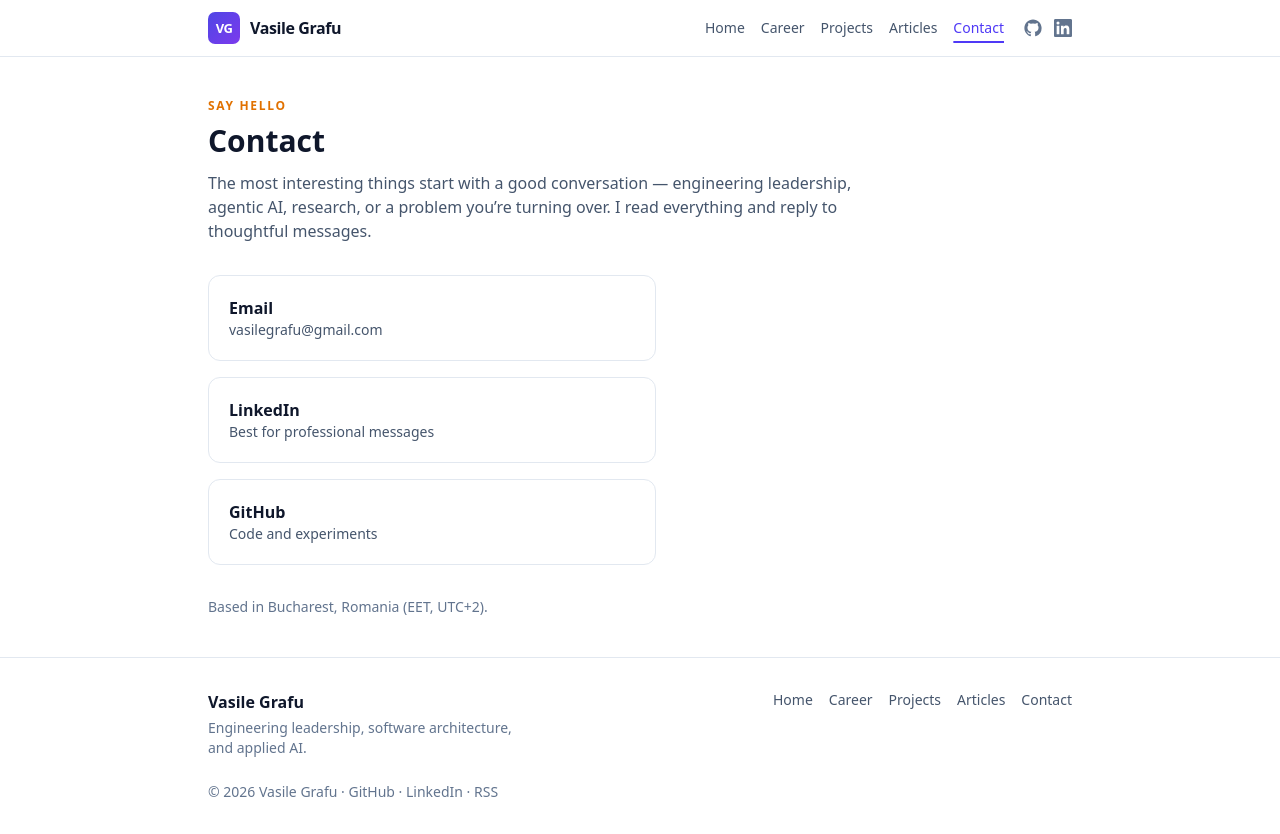
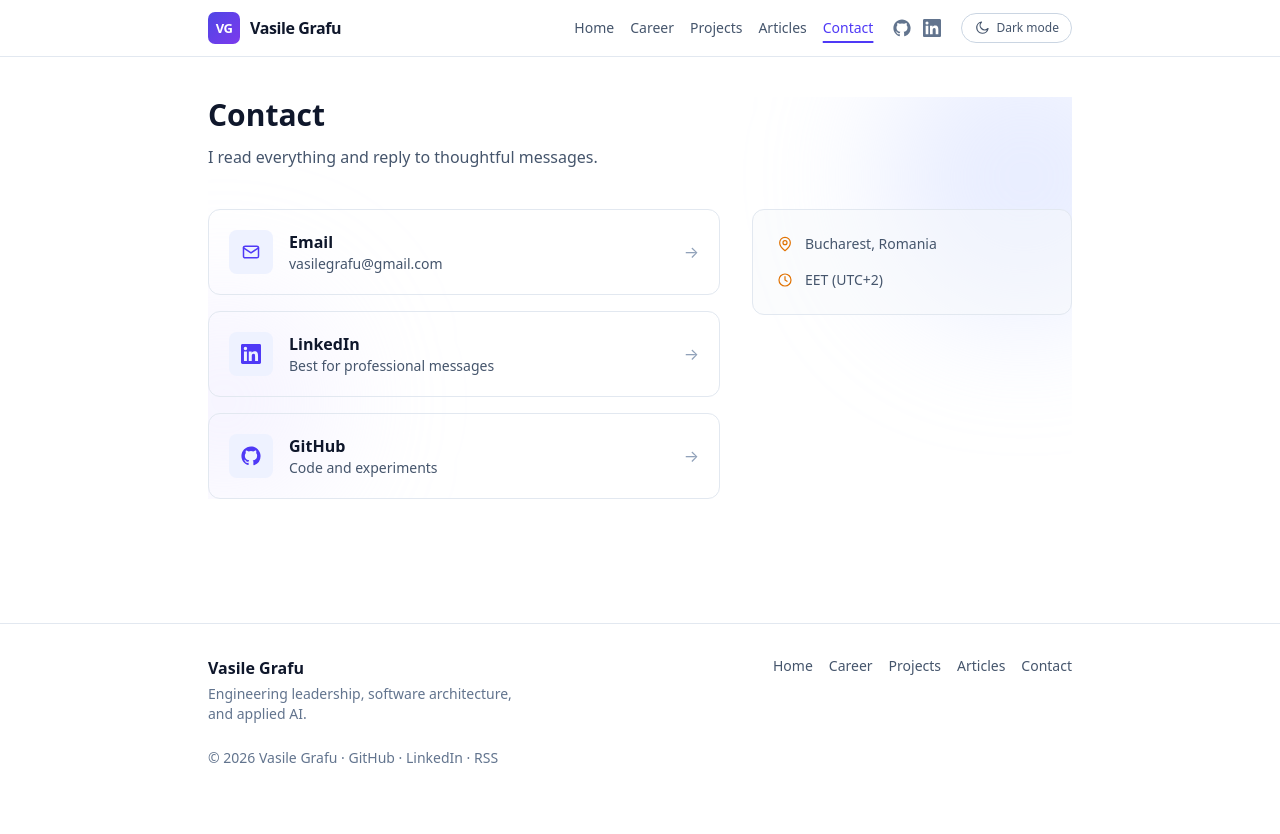
Before and after one commit to vasilegrafu/vasilegrafu.github.io, an Astro site: page /contact in a window 1280 px wide. After the commit the page ends 800 px from the top, so only its background shows below. Built offline with nearby package versions, Linux system fonts and the light colour scheme; Astro itself is replaced by a stand-in of ours.

Commit message:
Theme toggle, refined buttons, and contact page redesign
- Labeled light/dark toggle in header; class-based dark mode with
  localStorage persistence and pre-paint init (no flash)
- Contact: icon cards with visible hover arrows, location/timezone panel,
  trimmed copy
- Slimmer, quieter buttons across hero and career

Co-Authored-By: Claude Fable 5 <noreply@anthropic.com>
Claude-Session: https://claude.ai/code/session_01DUAnjygzEYDYM36WgVjPDe

```diff
--- a/src/layouts/Base.astro
+++ b/src/layouts/Base.astro
@@ -44,6 +44,14 @@ const isActive = (href: string) =>
     <meta name="twitter:card" content="summary_large_image" />
     <meta name="twitter:image" content={new URL('/og.png', site.url)} />
     <meta name="generator" content={Astro.generator} />
+    <script is:inline>
+      (function () {
+        var t;
+        try { t = localStorage.getItem('theme'); } catch (e) {}
+        var dark = t === 'dark' || (!t && window.matchMedia('(prefers-color-scheme: dark)').matches);
+        if (dark) document.documentElement.classList.add('dark');
+      })();
+    </script>
   </head>
   <body class="min-h-screen bg-white text-slate-800 dark:bg-slate-950 dark:text-slate-200 flex flex-col font-sans">
     <header class="sticky top-0 z-10 border-b border-slate-200 dark:border-slate-800 bg-white/90 dark:bg-slate-950/90 backdrop-blur">
@@ -86,6 +94,27 @@ const isActive = (href: string) =>
               <svg class="h-4.5 w-4.5" viewBox="0 0 24 24" fill="currentColor" aria-hidden="true"><path d="M20.45 20.45h-3.55v-5.57c0-1.33-.03-3.04-1.85-3.04-1.85 0-2.14 1.45-2.14 2.94v5.67H9.35V9h3.41v1.56h.05c.48-.9 1.64-1.85 3.37-1.85 3.6 0 4.27 2.37 4.27 5.46v6.28ZM5.34 7.43a2.06 2.06 0 1 1 0-4.12 2.06 2.06 0 0 1 0 4.12ZM7.12 20.45H3.56V9h3.56v11.45ZM22.23 0H1.77C.79 0 0 .77 0 1.72v20.55C0 23.23.79 24 1.77 24h20.45c.98 0 1.78-.77 1.78-1.72V1.72C24 .77 23.2 0 22.23 0Z"/></svg>
             </a>
           </div>
+          <button
+            id="theme-toggle"
+            type="button"
+            aria-label="Toggle dark mode"
+            title="Switch between light and dark theme"
+            class="inline-flex items-center rounded-full border border-slate-300 dark:border-slate-700 px-3 py-1.5 text-xs font-medium text-slate-600 dark:text-slate-300 transition-colors hover:border-indigo-600 hover:text-indigo-600 dark:hover:border-indigo-400 dark:hover:text-indigo-400"
+          >
+            <span class="inline-flex items-center gap-1.5 dark:hidden">
+              <svg class="h-4 w-4" fill="none" stroke="currentColor" stroke-width="1.8" viewBox="0 0 24 24" aria-hidden="true">
+                <path stroke-linecap="round" stroke-linejoin="round" d="M21 12.8A8.5 8.5 0 1 1 11.2 3a6.6 6.6 0 0 0 9.8 9.8Z" />
+              </svg>
+              Dark mode
+            </span>
+            <span class="hidden items-center gap-1.5 dark:inline-flex">
+              <svg class="h-4 w-4" fill="none" stroke="currentColor" stroke-width="1.8" viewBox="0 0 24 24" aria-hidden="true">
+                <circle cx="12" cy="12" r="4" />
+                <path stroke-linecap="round" d="M12 2v2m0 16v2M4.9 4.9l1.4 1.4m11.4 11.4 1.4 1.4M2 12h2m16 0h2M4.9 19.1l1.4-1.4M17.7 6.3l1.4-1.4" />
+              </svg>
+              Light mode
+            </span>
+          </button>
         </div>
       </div>
     </header>
@@ -121,5 +150,12 @@ const isActive = (href: string) =>
         </p>
       </div>
     </footer>
+
+    <script is:inline>
+      document.getElementById('theme-toggle').addEventListener('click', function () {
+        var dark = document.documentElement.classList.toggle('dark');
+        try { localStorage.setItem('theme', dark ? 'dark' : 'light'); } catch (e) {}
+      });
+    </script>
   </body>
 </html>
--- a/src/pages/career.astro
+++ b/src/pages/career.astro
@@ -43,9 +43,9 @@ const roleIcons = [
     <a
       href="/cv.pdf"
       download="Vasile-Grafu-Resume.pdf"
-      class="inline-flex items-center gap-2 rounded-lg bg-indigo-600 px-5 py-2.5 text-white font-medium shadow-sm hover:bg-indigo-700"
+      class="inline-flex items-center gap-2 rounded-lg bg-indigo-600 px-4 py-2 text-sm font-medium text-white shadow-sm transition-colors hover:bg-indigo-700"
     >
-      <svg class="h-4 w-4" fill="none" stroke="currentColor" stroke-width="2" viewBox="0 0 24 24" aria-hidden="true">
+      <svg class="h-3.5 w-3.5" fill="none" stroke="currentColor" stroke-width="2" viewBox="0 0 24 24" aria-hidden="true">
         <path stroke-linecap="round" stroke-linejoin="round" d="M12 4v12m0 0l-4-4m4 4l4-4M4 20h16" />
       </svg>
       Download resume (PDF)
--- a/src/pages/contact.astro
+++ b/src/pages/contact.astro
@@ -4,48 +4,82 @@ import { site } from '../data/profile';
 ---
 
 <Base title="Contact — Vasile Grafu" description="Get in touch with Vasile Grafu to exchange ideas on engineering leadership, AI systems, and research.">
-  <p class="kicker">Say hello</p>
-  <h1 class="mt-2 font-display text-3xl font-bold text-slate-900 dark:text-white">Contact</h1>
+  <div class="relative">
+    <div class="pointer-events-none absolute inset-0 -z-10 overflow-hidden" aria-hidden="true">
+      <div class="absolute -top-16 -right-24 h-72 w-72 rounded-full bg-indigo-200/40 dark:bg-indigo-500/10 blur-3xl"></div>
+      <div class="absolute top-48 -left-24 h-56 w-56 rounded-full bg-violet-200/30 dark:bg-violet-500/10 blur-3xl"></div>
+    </div>
+
+    <h1 class="font-display text-3xl font-bold text-slate-900 dark:text-white">Contact</h1>
     <p class="mt-3 max-w-2xl text-slate-600 dark:text-slate-300">
-    The most interesting things start with a good conversation — engineering leadership, agentic
-    AI, research, or a problem you’re turning over. I read everything and reply to thoughtful
-    messages.
+      I read everything and reply to thoughtful messages.
     </p>
 
-  <div class="mt-8 space-y-4 max-w-md">
+    <div class="mt-10 grid gap-8 lg:grid-cols-[1fr_20rem]">
+      <div class="space-y-4">
         <a
           href={`mailto:${site.email}`}
-      class="card-lift flex items-center justify-between rounded-xl border border-slate-200 dark:border-slate-800 p-5 hover:border-indigo-600 dark:hover:border-indigo-400 group"
+          class="card-lift group flex items-center gap-4 rounded-xl border border-slate-200 dark:border-slate-800 p-5 hover:border-indigo-600 dark:hover:border-indigo-400"
         >
-      <div>
-        <p class="font-semibold text-slate-900 dark:text-white">Email</p>
-        <p class="text-sm text-slate-600 dark:text-slate-400">{site.email}</p>
-      </div>
-      <span class="text-indigo-600 dark:text-indigo-400 opacity-0 group-hover:opacity-100">→</span>
+          <span class="flex h-11 w-11 shrink-0 items-center justify-center rounded-lg bg-indigo-50 dark:bg-indigo-950/60 text-indigo-600 dark:text-indigo-400">
+            <svg class="h-5 w-5" fill="none" stroke="currentColor" stroke-width="1.8" viewBox="0 0 24 24" aria-hidden="true">
+              <rect x="3" y="5" width="18" height="14" rx="2" />
+              <path stroke-linecap="round" stroke-linejoin="round" d="m3 7 9 6 9-6" />
+            </svg>
+          </span>
+          <span class="min-w-0 grow">
+            <span class="block font-display font-semibold text-slate-900 dark:text-white">Email</span>
+            <span class="block truncate text-sm text-slate-600 dark:text-slate-400">{site.email}</span>
+          </span>
+          <span class="shrink-0 text-slate-400 dark:text-slate-500 transition-all group-hover:translate-x-1 group-hover:text-indigo-600 dark:group-hover:text-indigo-400" aria-hidden="true">→</span>
         </a>
+
         <a
           href={site.linkedin}
-      class="card-lift flex items-center justify-between rounded-xl border border-slate-200 dark:border-slate-800 p-5 hover:border-indigo-600 dark:hover:border-indigo-400 group"
+          class="card-lift group flex items-center gap-4 rounded-xl border border-slate-200 dark:border-slate-800 p-5 hover:border-indigo-600 dark:hover:border-indigo-400"
         >
-      <div>
-        <p class="font-semibold text-slate-900 dark:text-white">LinkedIn</p>
-        <p class="text-sm text-slate-600 dark:text-slate-400">Best for professional messages</p>
-      </div>
-      <span class="text-indigo-600 dark:text-indigo-400 opacity-0 group-hover:opacity-100">→</span>
+          <span class="flex h-11 w-11 shrink-0 items-center justify-center rounded-lg bg-indigo-50 dark:bg-indigo-950/60 text-indigo-600 dark:text-indigo-400">
+            <svg class="h-5 w-5" viewBox="0 0 24 24" fill="currentColor" aria-hidden="true"><path d="M20.45 20.45h-3.55v-5.57c0-1.33-.03-3.04-1.85-3.04-1.85 0-2.14 1.45-2.14 2.94v5.67H9.35V9h3.41v1.56h.05c.48-.9 1.64-1.85 3.37-1.85 3.6 0 4.27 2.37 4.27 5.46v6.28ZM5.34 7.43a2.06 2.06 0 1 1 0-4.12 2.06 2.06 0 0 1 0 4.12ZM7.12 20.45H3.56V9h3.56v11.45ZM22.23 0H1.77C.79 0 0 .77 0 1.72v20.55C0 23.23.79 24 1.77 24h20.45c.98 0 1.78-.77 1.78-1.72V1.72C24 .77 23.2 0 22.23 0Z"/></svg>
+          </span>
+          <span class="min-w-0 grow">
+            <span class="block font-display font-semibold text-slate-900 dark:text-white">LinkedIn</span>
+            <span class="block text-sm text-slate-600 dark:text-slate-400">Best for professional messages</span>
+          </span>
+          <span class="shrink-0 text-slate-400 dark:text-slate-500 transition-all group-hover:translate-x-1 group-hover:text-indigo-600 dark:group-hover:text-indigo-400" aria-hidden="true">→</span>
         </a>
+
         <a
           href={site.github}
-      class="card-lift flex items-center justify-between rounded-xl border border-slate-200 dark:border-slate-800 p-5 hover:border-indigo-600 dark:hover:border-indigo-400 group"
+          class="card-lift group flex items-center gap-4 rounded-xl border border-slate-200 dark:border-slate-800 p-5 hover:border-indigo-600 dark:hover:border-indigo-400"
         >
-      <div>
-        <p class="font-semibold text-slate-900 dark:text-white">GitHub</p>
-        <p class="text-sm text-slate-600 dark:text-slate-400">Code and experiments</p>
-      </div>
-      <span class="text-indigo-600 dark:text-indigo-400 opacity-0 group-hover:opacity-100">→</span>
+          <span class="flex h-11 w-11 shrink-0 items-center justify-center rounded-lg bg-indigo-50 dark:bg-indigo-950/60 text-indigo-600 dark:text-indigo-400">
+            <svg class="h-5 w-5" viewBox="0 0 24 24" fill="currentColor" aria-hidden="true"><path d="M12 .5C5.65.5.5 5.65.5 12c0 5.08 3.29 9.39 7.86 10.91.58.11.79-.25.79-.55 0-.27-.01-1.17-.02-2.12-3.2.7-3.88-1.36-3.88-1.36-.52-1.33-1.28-1.68-1.28-1.68-1.04-.71.08-.7.08-.7 1.15.08 1.76 1.19 1.76 1.19 1.03 1.76 2.69 1.25 3.35.96.1-.75.4-1.25.72-1.54-2.55-.29-5.24-1.28-5.24-5.68 0-1.26.45-2.28 1.19-3.09-.12-.29-.52-1.46.11-3.05 0 0 .97-.31 3.17 1.18a11 11 0 0 1 5.78 0c2.2-1.49 3.17-1.18 3.17-1.18.63 1.59.23 2.76.11 3.05.74.81 1.19 1.83 1.19 3.09 0 4.41-2.69 5.38-5.26 5.66.41.36.78 1.06.78 2.14 0 1.54-.02 2.79-.02 3.17 0 .31.21.67.8.55A11.51 11.51 0 0 0 23.5 12C23.5 5.65 18.35.5 12 .5Z"/></svg>
+          </span>
+          <span class="min-w-0 grow">
+            <span class="block font-display font-semibold text-slate-900 dark:text-white">GitHub</span>
+            <span class="block text-sm text-slate-600 dark:text-slate-400">Code and experiments</span>
+          </span>
+          <span class="shrink-0 text-slate-400 dark:text-slate-500 transition-all group-hover:translate-x-1 group-hover:text-indigo-600 dark:group-hover:text-indigo-400" aria-hidden="true">→</span>
         </a>
       </div>
 
-  <p class="mt-8 text-sm text-slate-500 dark:text-slate-400">
-    Based in {site.location} (EET, UTC+2).
-  </p>
+      <aside class="h-fit rounded-xl border border-slate-200 dark:border-slate-800 bg-slate-50/50 dark:bg-slate-900/40 p-6">
+        <ul class="space-y-4 text-sm text-slate-600 dark:text-slate-300">
+          <li class="flex items-start gap-3">
+            <svg class="mt-0.5 h-4 w-4 shrink-0 text-amber-600 dark:text-amber-400" fill="none" stroke="currentColor" stroke-width="1.8" viewBox="0 0 24 24" aria-hidden="true">
+              <path stroke-linecap="round" stroke-linejoin="round" d="M20 10c0 6-8 12-8 12s-8-6-8-12a8 8 0 0 1 16 0Z" /><circle cx="12" cy="10" r="3" />
+            </svg>
+            <span>{site.location}</span>
+          </li>
+          <li class="flex items-start gap-3">
+            <svg class="mt-0.5 h-4 w-4 shrink-0 text-amber-600 dark:text-amber-400" fill="none" stroke="currentColor" stroke-width="1.8" viewBox="0 0 24 24" aria-hidden="true">
+              <circle cx="12" cy="12" r="9" /><path stroke-linecap="round" stroke-linejoin="round" d="M12 7v5l3 2" />
+            </svg>
+            <span>EET (UTC+2)</span>
+          </li>
+        </ul>
+      </aside>
+    </div>
+  </div>
+
 </Base>
--- a/src/pages/index.astro
+++ b/src/pages/index.astro
@@ -38,13 +38,13 @@ const current = experience[0];
     <div class="mt-8 flex flex-wrap gap-3">
       <a
         href="/career/"
-        class="rounded-lg bg-indigo-600 px-5 py-2.5 text-white font-medium hover:bg-indigo-700"
+        class="inline-flex items-center rounded-lg bg-indigo-600 px-4 py-2 text-sm font-medium text-white shadow-sm transition-colors hover:bg-indigo-700"
       >
         My career story
       </a>
       <a
         href="/articles/"
-        class="rounded-lg border border-slate-300 dark:border-slate-700 px-5 py-2.5 font-medium hover:border-indigo-600 hover:text-indigo-600 dark:hover:border-indigo-400 dark:hover:text-indigo-400"
+        class="inline-flex items-center rounded-lg border border-slate-300 dark:border-slate-700 px-4 py-2 text-sm font-medium text-slate-700 dark:text-slate-300 transition-colors hover:border-indigo-600 hover:text-indigo-600 dark:hover:border-indigo-400 dark:hover:text-indigo-400"
       >
         Read my writing
       </a>
```
Also changed, not shown: src/styles/global.css (+4 -7 lines). Lines whose indentation alone changed are shown as unchanged.
